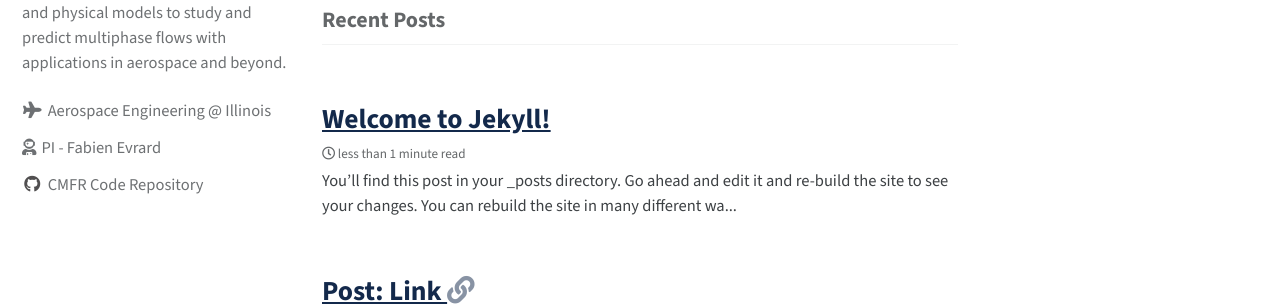
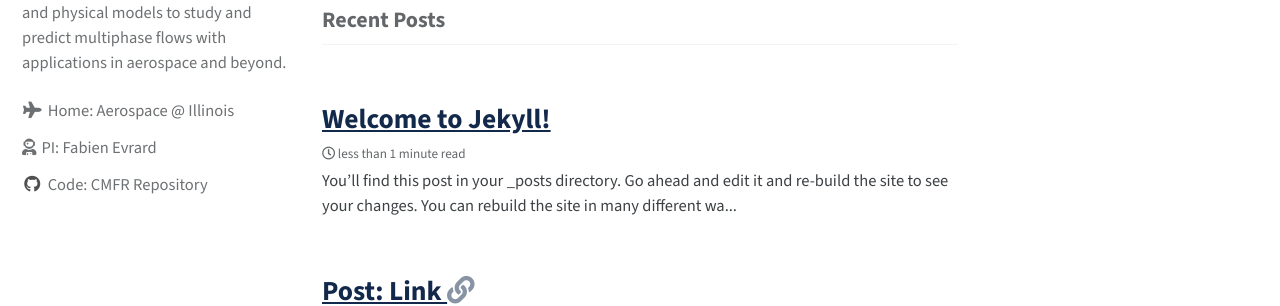
Before and after one commit to cmfr-ae-illinois/cmfr-ae-illinois.github.io, a Jekyll site: the page built from index.html, in a window 1280 px wide. Shown: the part 145-451 px from the top of the page. Built offline with Jekyll 4.4.1, drawn with Linux system fonts in a browser that asks for light colours; cached includes are drawn as plain includes; the list of posts is cut into pages by our own code.

Commit message:
Update _config.yml

```diff
--- a/_config.yml
+++ b/_config.yml
@@ -64,16 +64,16 @@ author:
   # avatar : "/assets/images/prdns.png"
   bio    : "Our group develops numerical methods and physical models to study and predict multiphase flows with applications in aerospace and beyond."
   links:
-    - label: "Aerospace Engineering @ Illinois"
+    - label: "Home: Aerospace @ Illinois"
       icon: "fas fa-fw fa-plane"
       url: "https://aerospace.illinois.edu/"
     # - label: "Twitter"
     #   icon: "fab fa-fw fa-twitter-square"
     #   url: "https://twitter.com/"
-    - label: "PI - Fabien Evrard"
+    - label: "PI: Fabien Evrard"
       icon: "fas fa-user-astronaut"
       url: "https://aerospace.illinois.edu/directory/profile/fevrard"
-    - label: "CMFR Code Repository"
+    - label: "Code: CMFR Repository"
       icon: "fab fa-fw fa-github"
       url: "https://github.com/cmfr-ae-illinois"
 
```
